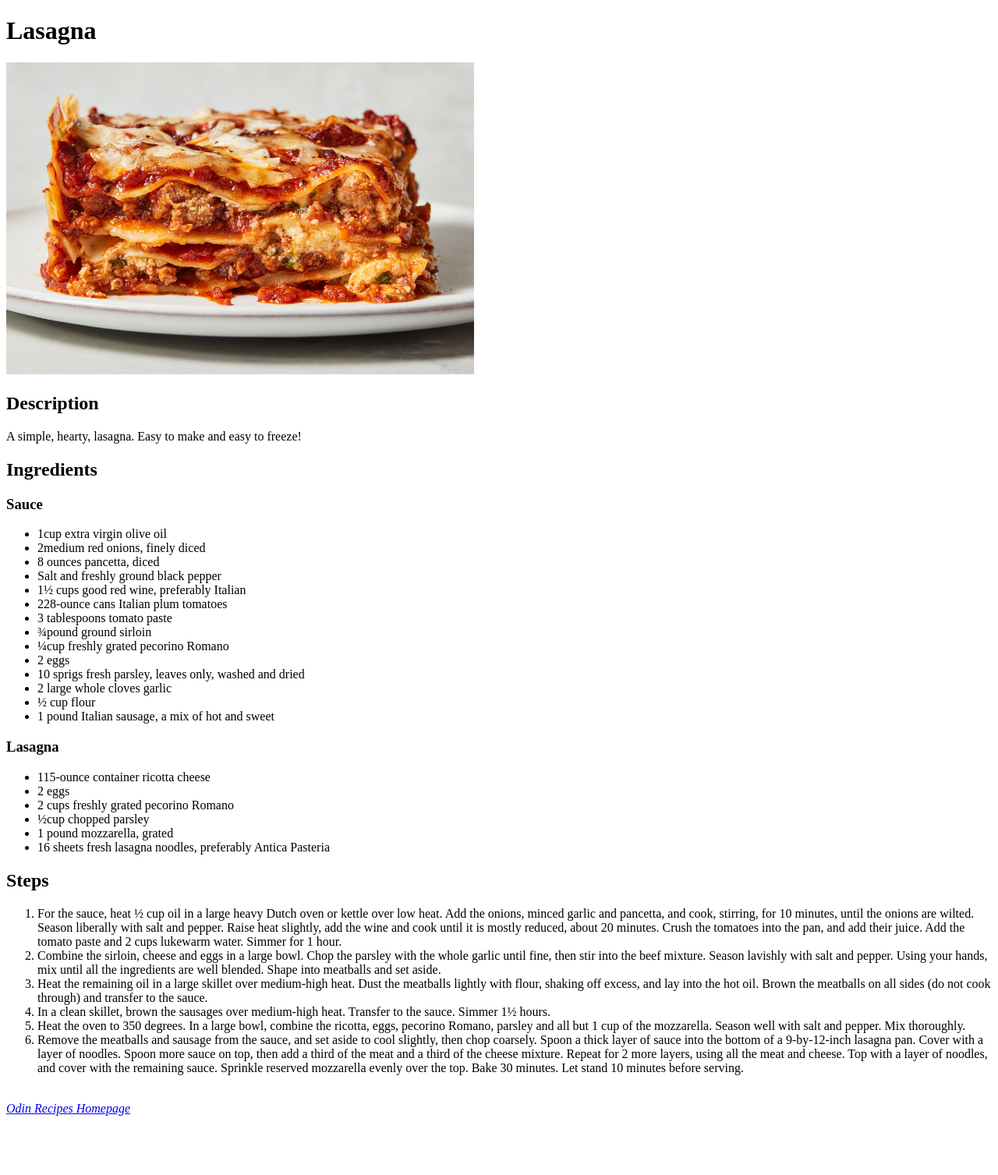
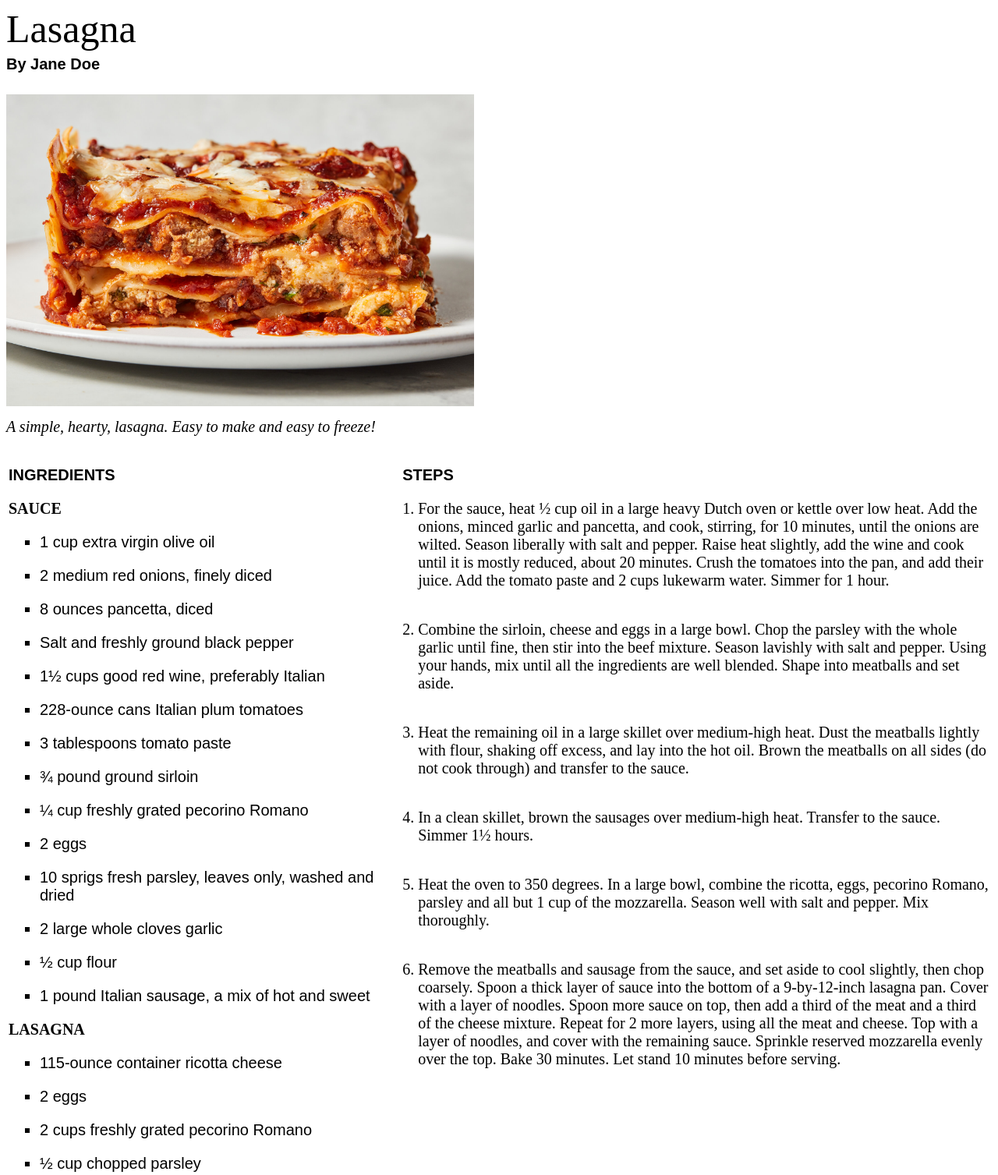
Before and after one commit to sean-nl/odin-recipes, a plain HTML site: page recipes/lasagna.html in a window 1280 px wide. Shown: the top 1507 px of the page at 78% size. Before the commit the page ends 1439 px from the top, so only its background shows below. Drawn offline with Linux system fonts and the light colour scheme.

Commit message:
Apply NYTimes-like stylesheet
Create styles.css, style is a WIP, inspired by NYTimes Recipes website.ß

Modify html and add css attributes to lasagna.html in order to make these style changes.

```diff
--- a/recipes/lasagna.html
+++ b/recipes/lasagna.html
@@ -3,24 +3,30 @@
     <head>
         <meta charset="utf-8">
         <title>Odin Recipes: Lasagna</title>
+
+        <link rel="stylesheet" href="../styles.css">
     </head>
     <body>
         <h1>Lasagna</h1>
+        <h4>By Jane Doe</h4>
         <img src="../images/lasagna.jpeg" alt="A slice of lasagna" width="600">
-        <h2>Description</h2>
-        <p>A simple, hearty, lasagna. Easy to make and easy to freeze!</p>
+        <p class="description">A simple, hearty, lasagna. Easy to make and easy to freeze!</p>
+
+        <table>
+            <tr>
+                <td class="recipe-column recipe">
                     <h2>Ingredients</h2>
                     <h3>Sauce</h3>
-        <ul>
-            <li>1cup extra virgin olive oil</li>
-            <li>2medium red onions, finely diced
+                    <ul class="ingredients">
+                        <li>1 cup extra virgin olive oil</li>
+                        <li>2 medium red onions, finely diced
                         <li>8 ounces pancetta, diced</li>
                         <li>Salt and freshly ground black pepper</li>
                         <li>1½ cups good red wine, preferably Italian</li>
                         <li>228-ounce cans Italian plum tomatoes</li>
                         <li>3 tablespoons tomato paste</li>
-                <li>¾pound ground sirloin</li>
-                <li>¼cup freshly grated pecorino Romano</li>
+                        <li>¾ pound ground sirloin</li>
+                        <li>¼ cup freshly grated pecorino Romano</li>
                         <li>2 eggs</li>
                         <li>10 sprigs fresh parsley, leaves only, washed and dried</li>
                         <li>2 large whole cloves garlic</li>
@@ -28,14 +34,16 @@
                         <li>1 pound Italian sausage, a mix of hot and sweet</li>
                     </ul>
                     <h3>Lasagna</h3>
-        <ul>
+                    <ul class="ingredients">
                         <li>115-ounce container ricotta cheese</li>
                         <li>2 eggs</li>
                         <li>2 cups freshly grated pecorino Romano</li>
-            <li>½cup chopped parsley</li>
+                        <li>½ cup chopped parsley</li>
                         <li>1 pound mozzarella, grated</li>
                         <li>16 sheets fresh lasagna noodles, preferably Antica Pasteria</li>
                     </ul>
+                </td>
+                <td class="recipe-column steps">
                     <h2>Steps</h2>
                     <ol>
                         <li>For the sauce, heat ½ cup oil in a large heavy Dutch oven or kettle over low heat. Add the onions, minced garlic and pancetta, and cook, stirring, for 10 minutes, until the onions are wilted. Season liberally with salt and pepper. Raise heat slightly, add the wine and cook until it is mostly reduced, about 20 minutes. Crush the tomatoes into the pan, and add their juice. Add the tomato paste and 2 cups lukewarm water. Simmer for 1 hour.</li>
@@ -45,6 +53,9 @@
                         <li>Heat the oven to 350 degrees. In a large bowl, combine the ricotta, eggs, pecorino Romano, parsley and all but 1 cup of the mozzarella. Season well with salt and pepper. Mix thoroughly.</li>
                         <li>Remove the meatballs and sausage from the sauce, and set aside to cool slightly, then chop coarsely. Spoon a thick layer of sauce into the bottom of a 9-by-12-inch lasagna pan. Cover with a layer of noodles. Spoon more sauce on top, then add a third of the meat and a third of the cheese mixture. Repeat for 2 more layers, using all the meat and cheese. Top with a layer of noodles, and cover with the remaining sauce. Sprinkle reserved mozzarella evenly over the top. Bake 30 minutes. Let stand 10 minutes before serving.</li>
                     </ol>
+                </td>
+            </tr>
+        </table>
         <br>
         <a href="../index.html"><i>Odin Recipes Homepage</i></a>
     </body>
--- /dev/null
+++ b/styles.css
@@ -0,0 +1,78 @@
+/* styles.css */
+
+* {
+    font-family: "Times New Roman", Times, serif;
+    font-size: 20px
+}
+
+h4, h2, .ingredients li {
+    font-family: Arial, Helvetica, sans-serif;
+}
+
+h1 {
+    font-size: 50px;
+    margin: 5px;
+    margin-left: 0px;
+    font-weight: normal;
+}
+
+h2,
+h3 {
+    text-transform: uppercase;
+}
+
+h2, h3, p, .ingredients {
+    font-size: 20px;
+}
+
+.ingredients {
+    list-style-type: square;
+}
+
+h3 {
+    margin-bottom: 0px;
+}
+
+.ingredients li {
+    margin-top: 20px;
+}
+
+/* h2 {
+    letter-spacing: 1px;
+} */
+
+li {
+    margin-top: 10px;
+}
+
+/* ul {
+    margin: 1px;
+} */
+
+h4 {
+    font-weight: 600;
+    margin-top: 0px;
+
+}
+
+.description {
+    font-style: italic;
+    margin-top: 10px;
+}
+
+.recipe-column {
+    vertical-align: baseline;
+}
+
+.recipe {
+    width: 40%;
+}
+
+.steps ol {
+    padding-left: 20px;
+
+}
+
+.steps ol li {
+    margin-bottom: 40px;
+}
```
Also changed, not shown: index.html (+2 -0 lines). Lines whose indentation alone changed are shown as unchanged.
